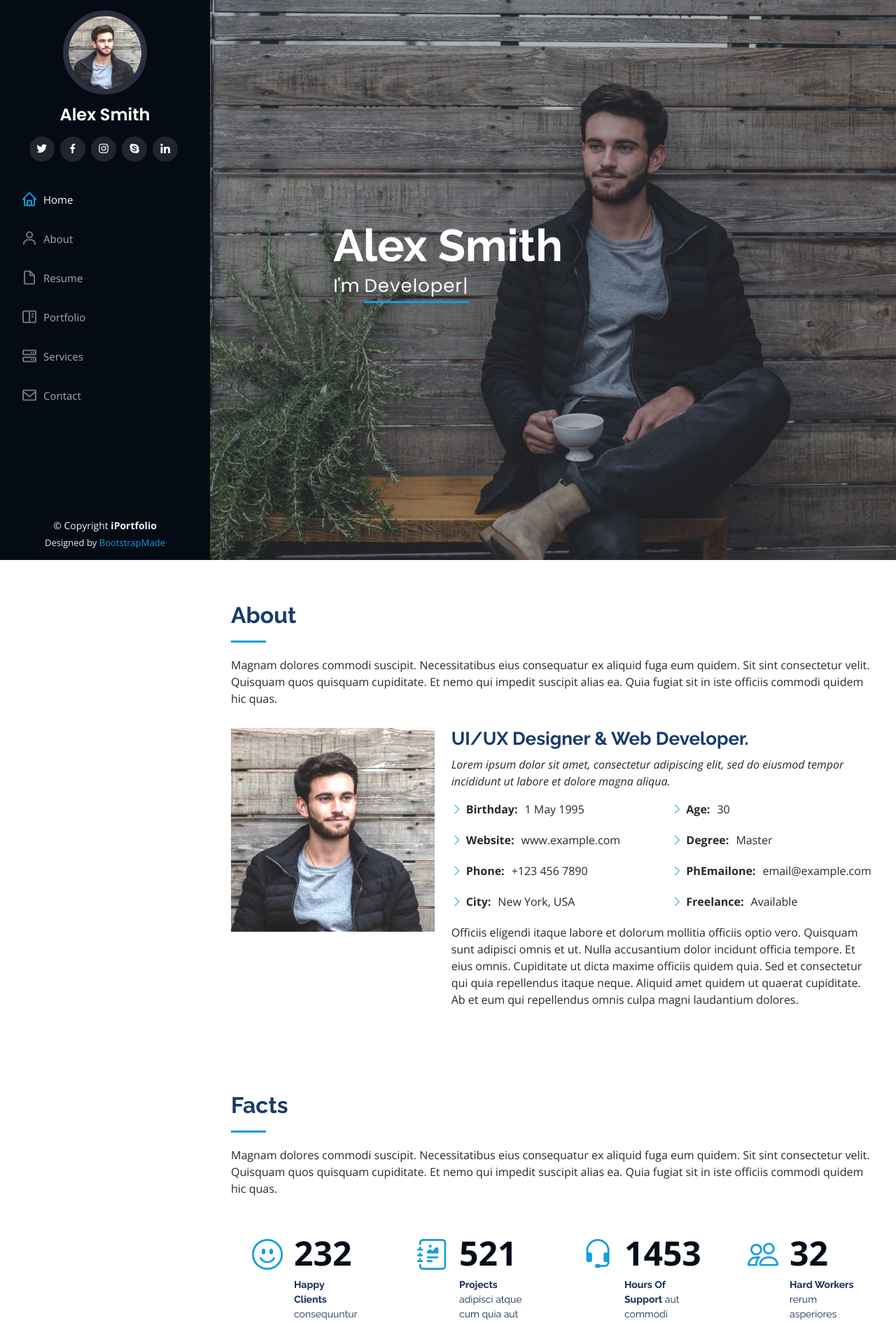
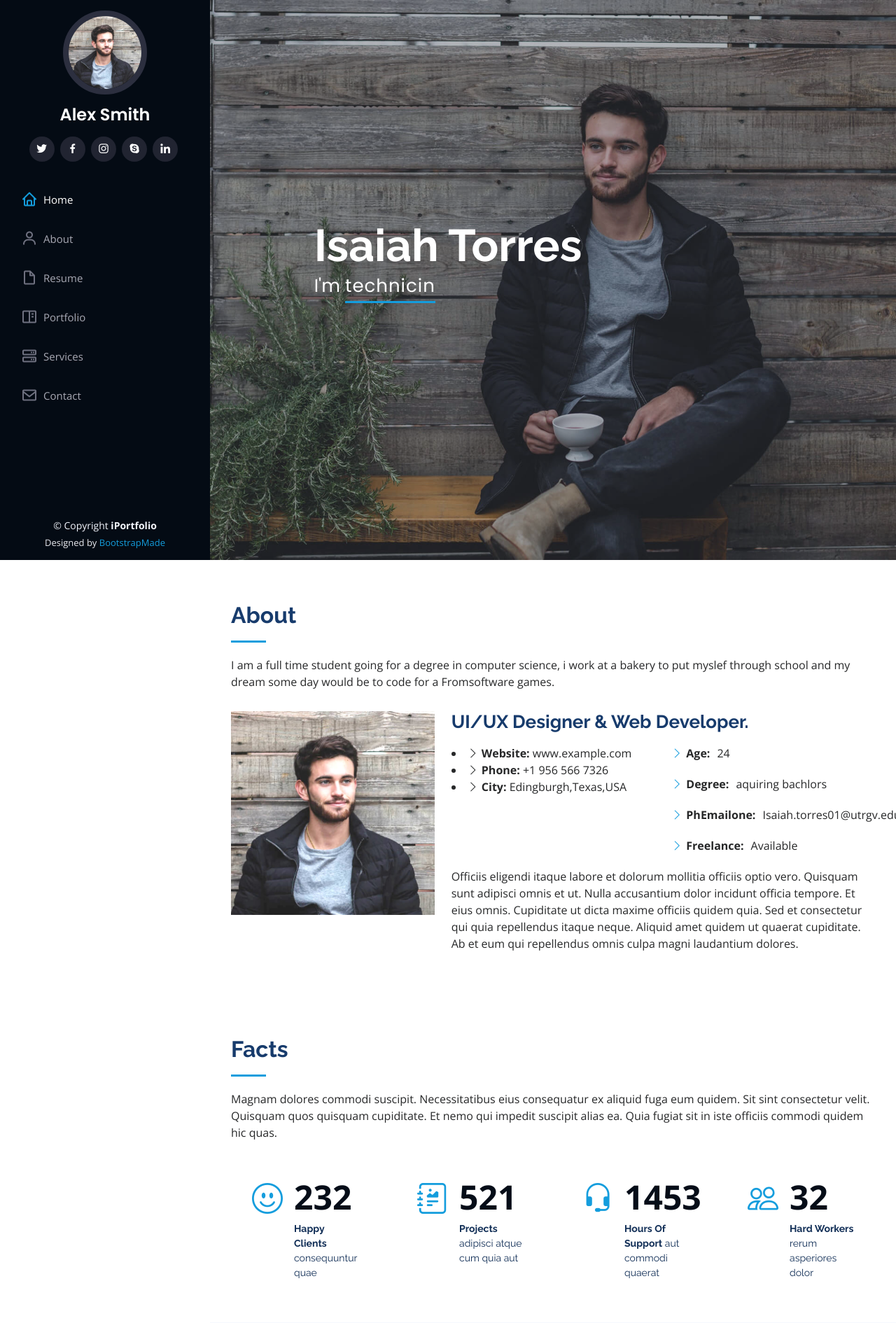
Before and after one commit to Teleportingdino/1101-FInal-Project, a Flask app: page / in a window 1280 px wide. Shown: the top 1890 px of the page at 70% size. Run offline with Flask 3, Linux system fonts and the light colour scheme; some libraries are stand-ins or nearby versions.

Commit message:
change in class

```diff
--- a/templates/index.html
+++ b/templates/index.html
@@ -73,8 +73,8 @@
   <!-- ======= Hero Section ======= -->
   <section id="hero" class="d-flex flex-column justify-content-center align-items-center">
     <div class="hero-container" data-aos="fade-in">
-      <h1>Alex Smith</h1>
-      <p>I'm <span class="typed" data-typed-items="Designer, Developer, Freelancer, Photographer"></span></p>
+      <h1>Isaiah Torres</h1>
+      <p>I'm <span class="typed" data-typed-items="Photographer, technicin, freethinker"></span></p>
     </div>
   </section><!-- End Hero -->
 
@@ -86,7 +86,7 @@
 
         <div class="section-title">
           <h2>About</h2>
-          <p>Magnam dolores commodi suscipit. Necessitatibus eius consequatur ex aliquid fuga eum quidem. Sit sint consectetur velit. Quisquam quos quisquam cupiditate. Et nemo qui impedit suscipit alias ea. Quia fugiat sit in iste officiis commodi quidem hic quas.</p>
+          <p>I am a full time student going for a degree in computer science, i work at a bakery to put myslef through school and my dream some day would be to code for a Fromsoftware games.</p>
         </div>
 
         <div class="row">
@@ -96,23 +96,21 @@
           <div class="col-lg-8 pt-4 pt-lg-0 content" data-aos="fade-left">
             <h3>UI/UX Designer &amp; Web Developer.</h3>
             <p class="fst-italic">
-              Lorem ipsum dolor sit amet, consectetur adipiscing elit, sed do eiusmod tempor incididunt ut labore et dolore
-              magna aliqua.
+
             </p>
             <div class="row">
               <div class="col-lg-6">
-                <ul>
-                  <li><i class="bi bi-chevron-right"></i> <strong>Birthday:</strong> <span>1 May 1995</span></li>
+
                   <li><i class="bi bi-chevron-right"></i> <strong>Website:</strong> <span>www.example.com</span></li>
-                  <li><i class="bi bi-chevron-right"></i> <strong>Phone:</strong> <span>+123 456 7890</span></li>
-                  <li><i class="bi bi-chevron-right"></i> <strong>City:</strong> <span>New York, USA</span></li>
+                  <li><i class="bi bi-chevron-right"></i> <strong>Phone:</strong> <span>+1 956 566 7326</span></li>
+                  <li><i class="bi bi-chevron-right"></i> <strong>City:</strong> <span>Edingburgh,Texas,USA</span></li>
                 </ul>
               </div>
               <div class="col-lg-6">
                 <ul>
-                  <li><i class="bi bi-chevron-right"></i> <strong>Age:</strong> <span>30</span></li>
-                  <li><i class="bi bi-chevron-right"></i> <strong>Degree:</strong> <span>Master</span></li>
-                  <li><i class="bi bi-chevron-right"></i> <strong>PhEmailone:</strong> <span>email@example.com</span></li>
+                  <li><i class="bi bi-chevron-right"></i> <strong>Age:</strong> <span>24</span></li>
+                  <li><i class="bi bi-chevron-right"></i> <strong>Degree:</strong> <span>aquiring bachlors</span></li>
+                  <li><i class="bi bi-chevron-right"></i> <strong>PhEmailone:</strong> <span>Isaiah.torres01@utrgv.edu</span></li>
                   <li><i class="bi bi-chevron-right"></i> <strong>Freelance:</strong> <span>Available</span></li>
                 </ul>
               </div>
```
